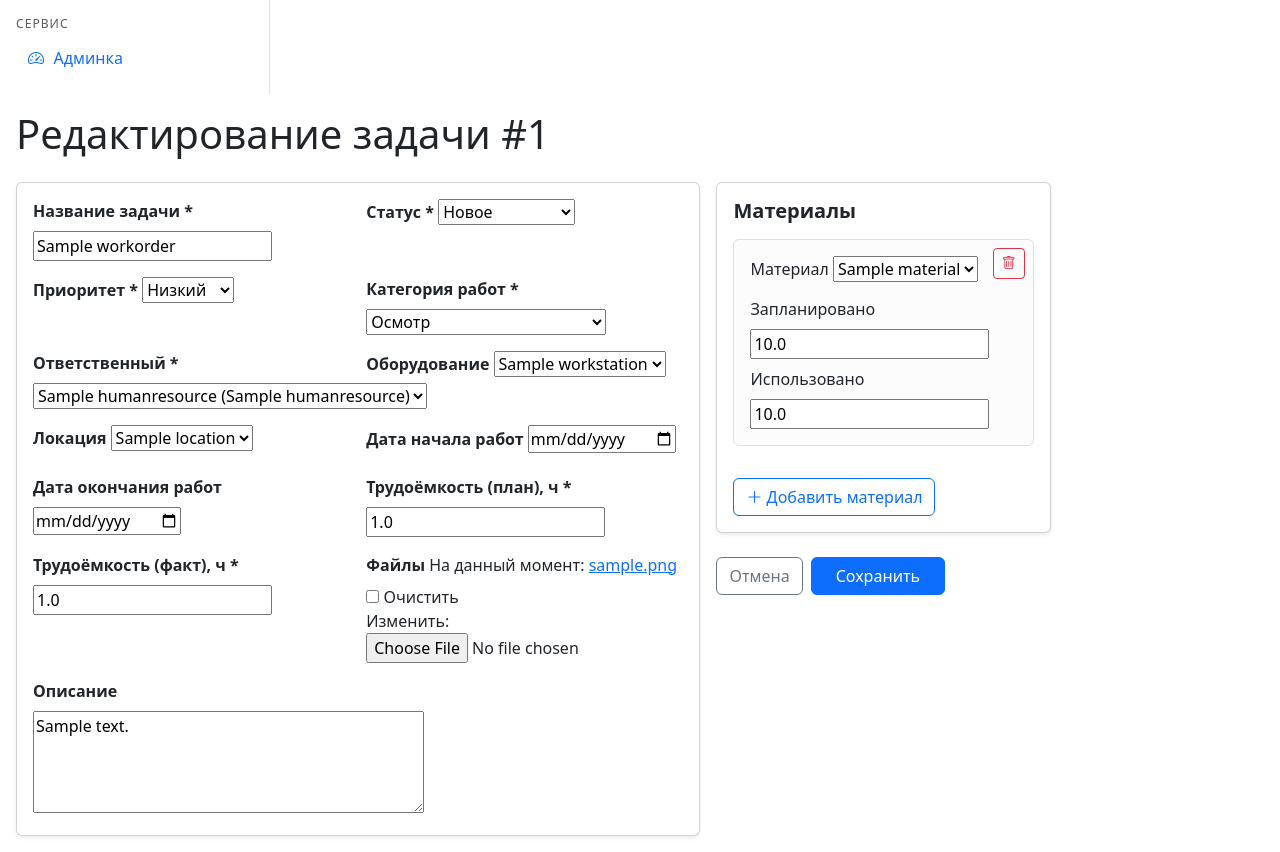
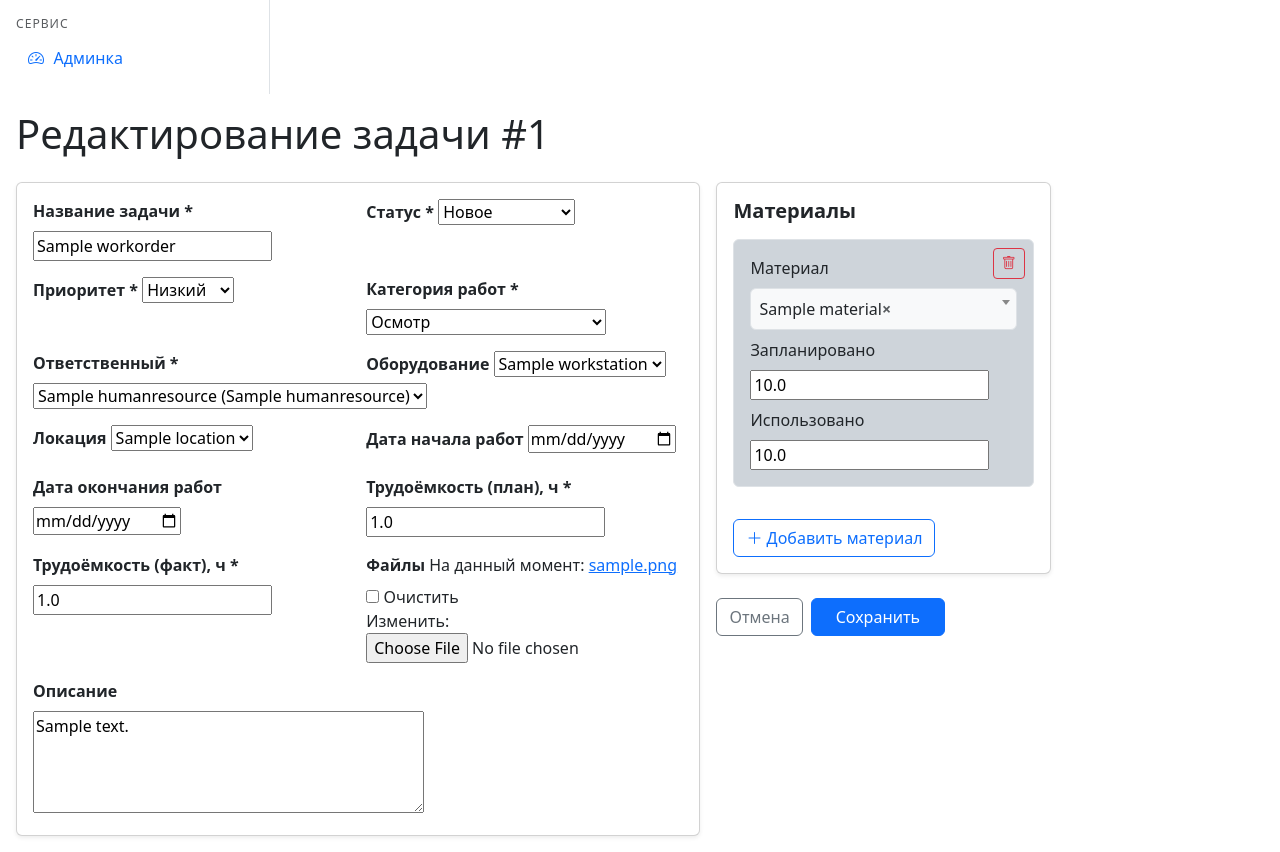
Before and after one commit to evergreen-96/toir, a Django app: page /maintenance/workorders/1/edit/ in a window 1280 px wide. Shown: the part 553-1405 px from the top of the page. Run offline with Django 5.2, Linux system fonts and the light colour scheme; tables that the repository leaves empty hold one stand-in row (values such as "Sample post"); parts of the project's set-up code (start-up, migrations or seed data) failed here and were passed over; some libraries are stand-ins or nearby versions.

Commit message:
added some styles for wo form

```diff
--- a/templates/maintenance/wo_form.html
+++ b/templates/maintenance/wo_form.html
@@ -9,23 +9,122 @@
 </h1>
 
 <style>
+/* =========================
+   FORM CONTROLS (общие)
+========================= */
+.form-control,
+.form-select {
+    background-color: var(--bs-tertiary-bg);
+    color: var(--bs-body-color);
+    border-color: var(--bs-border-color);
+}
+
+.form-control::placeholder {
+    color: var(--bs-secondary-color);
+}
+
+/* focus */
+.form-control:focus,
+.form-select:focus {
+    background-color: var(--bs-tertiary-bg);
+    color: var(--bs-body-color);
+    border-color: var(--bs-primary);
+    box-shadow: 0 0 0 .2rem rgba(var(--bs-primary-rgb), .25);
+}
+
+/* =========================
+   MATERIAL ROW
+========================= */
 .material-row {
     position: relative;
+    background-color: var(--bs-tertiary-bg);
 }
 
 .material-row.is-deleted {
-    opacity: 0.5;
-    background-color: #f1f3f5;
+    opacity: .55;
+    background-color: var(--bs-secondary-bg);
 }
 
-.material-row.is-deleted * {
-    text-decoration: line-through;
+/* дизейблим поля аккуратно */
+.material-row.is-deleted input,
+.material-row.is-deleted textarea,
+.material-row.is-deleted select {
     pointer-events: none;
 }
 
-.material-row.is-deleted .material-remove-btn {
-    pointer-events: auto;
-    opacity: 1;
+/* =========================
+   SELECT2 — SINGLE
+========================= */
+.select2-container--default .select2-selection--single {
+    background-color: var(--bs-tertiary-bg);
+    border: 1px solid var(--bs-border-color);
+    border-radius: .375rem;
+    height: calc(2.5rem + 2px);
+    display: flex;
+    align-items: center;
+}
+
+.select2-container--default .select2-selection__rendered {
+    color: var(--bs-body-color) !important;
+    padding-left: .75rem;
+    padding-right: 1.5rem;
+}
+
+.select2-container--default .select2-selection__arrow {
+    height: 100%;
+}
+
+.select2-container--default.select2-container--focus
+.select2-selection--single {
+    border-color: var(--bs-primary);
+    box-shadow: 0 0 0 .2rem rgba(var(--bs-primary-rgb), .25);
+}
+
+/* clear (×) */
+.select2-container--default .select2-selection__clear {
+    color: var(--bs-secondary-color);
+}
+.select2-container--default .select2-selection__clear:hover {
+    color: var(--bs-body-color);
+}
+
+/* =========================
+   SELECT2 — DROPDOWN
+========================= */
+.select2-container--default .select2-dropdown {
+    background-color: var(--bs-body-bg);
+    border: 1px solid var(--bs-border-color);
+    color: var(--bs-body-color);
+}
+
+.select2-container--default .select2-search--dropdown .select2-search__field {
+    background-color: var(--bs-tertiary-bg);
+    color: var(--bs-body-color);
+    border: 1px solid var(--bs-border-color);
+    border-radius: .375rem;
+}
+
+.select2-container--default
+.select2-search--dropdown .select2-search__field::placeholder {
+    color: var(--bs-secondary-color);
+}
+
+/* options */
+.select2-container--default .select2-results__option {
+    background-color: var(--bs-body-bg);
+    color: var(--bs-body-color);
+}
+
+.select2-container--default
+.select2-results__option--highlighted.select2-results__option--selectable {
+    background-color: var(--bs-primary-bg-subtle);
+    color: var(--bs-primary-text);
+}
+
+.select2-container--default
+.select2-results__option--selected {
+    background-color: var(--bs-secondary-bg);
+    color: var(--bs-body-color);
 }
 </style>
 
@@ -45,9 +144,6 @@
                                 {{ field.label }}{% if field.field.required %} *{% endif %}
                             </label>
                             {{ field }}
-                            {% if field.help_text %}
-                                <div class="form-text">{{ field.help_text }}</div>
-                            {% endif %}
                             {% for e in field.errors %}
                                 <div class="text-danger small">{{ e }}</div>
                             {% endfor %}
@@ -58,7 +154,7 @@
         </div>
     </div>
 
-    <!-- Правая колонка: материалы -->
+    <!-- Правая колонка -->
     <div class="col-12 col-lg-4">
         <div class="card shadow-sm">
             <div class="card-body">
@@ -68,32 +164,26 @@
 
                 <div id="materials-container">
                     {% for f in formset %}
-                        <div class="border rounded p-3 mb-3 material-row bg-light-subtle">
+                        <div class="border rounded p-3 mb-3 material-row bg-dark-subtle">
 
                             {% for hf in f.hidden_fields %}
                                 {{ hf }}
                             {% endfor %}
 
-                            <!-- кнопка удаления -->
                             <button
                                 type="button"
                                 class="btn btn-sm btn-outline-danger position-absolute top-0 end-0 m-2 material-remove-btn"
-                                title="Удалить материал"
-                            >
+                                title="Удалить материал">
                                 <i class="bi bi-trash"></i>
                             </button>
 
-                            <!-- скрытый DELETE -->
                             <div class="d-none">
                                 {{ f.DELETE }}
                             </div>
 
                             <div class="mb-2">
-                                <label class="form-label fw-medium">{{ f.material.label }}</label>
+                                <label class="form-label">{{ f.material.label }}</label>
                                 {{ f.material }}
-                                {% for e in f.material.errors %}
-                                    <div class="text-danger small">{{ e }}</div>
-                                {% endfor %}
                             </div>
 
                             <div class="row g-2">
@@ -106,17 +196,7 @@
                                     {{ f.qty_used }}
                                 </div>
                             </div>
-
-                            {% if f.non_field_errors %}
-                                <div class="text-danger small mt-2">
-                                    {% for error in f.non_field_errors %}
-                                        <div>{{ error }}</div>
-                                    {% endfor %}
-                                </div>
-                            {% endif %}
                         </div>
-                    {% empty %}
-                        <div class="text-muted small">Материалы не добавлены.</div>
                     {% endfor %}
                 </div>
 
@@ -124,9 +204,9 @@
                     <i class="bi bi-plus-lg"></i> Добавить материал
                 </button>
 
-                <!-- Шаблон новой строки -->
+                <!-- template -->
                 <template id="material-template">
-                    <div class="border rounded p-3 mb-3 material-row bg-light">
+                    <div class="border rounded p-3 mb-3 material-row bg-dark">
 
                         {% for hf in formset.empty_form.hidden_fields %}
                             {{ hf }}
@@ -134,8 +214,7 @@
 
                         <button
                             type="button"
-                            class="btn btn-sm btn-outline-danger position-absolute top-0 end-0 m-2 material-remove-btn"
-                        >
+                            class="btn btn-sm btn-outline-danger position-absolute top-0 end-0 m-2 material-remove-btn">
                             <i class="bi bi-trash"></i>
                         </button>
 
@@ -144,7 +223,7 @@
                         </div>
 
                         <div class="mb-2">
-                            <label class="form-label fw-medium">{{ formset.empty_form.material.label }}</label>
+                            <label class="form-label">{{ formset.empty_form.material.label }}</label>
                             {{ formset.empty_form.material }}
                         </div>
 
@@ -177,34 +256,50 @@
 <script>
 document.addEventListener("DOMContentLoaded", function () {
 
-    // === удаление / восстановление строки ===
+    if (typeof $ === "undefined" || typeof $.fn.select2 === "undefined") {
+        console.error("Select2 не загружен");
+        return;
+    }
+
+    function initMaterialSelect(context) {
+        $(context).find('select[name$="material"]').select2({
+            placeholder: "Выберите материал",
+            allowClear: true,
+            width: "100%"
+        });
+    }
+
+    // init existing
+    initMaterialSelect(document);
+
+    // delete / restore
     document.addEventListener("click", function (e) {
         const btn = e.target.closest(".material-remove-btn");
         if (!btn) return;
 
         const row = btn.closest(".material-row");
-        const deleteInput = row.querySelector('input[type="checkbox"][name$="-DELETE"]');
+        const del = row.querySelector('input[type="checkbox"][name$="-DELETE"]');
 
-        if (!deleteInput) return;
+        del.checked = !del.checked;
+        row.classList.toggle("is-deleted", del.checked);
 
-        deleteInput.checked = !deleteInput.checked;
-        row.classList.toggle("is-deleted", deleteInput.checked);
+        $(row).find("select").prop("disabled", del.checked).trigger("change.select2");
     });
 
-    // === добавление новой строки ===
+    // add new row
     const container = document.getElementById("materials-container");
-    const addButton = document.getElementById("add-material");
+    const addBtn = document.getElementById("add-material");
     const template = document.getElementById("material-template");
 
     const prefix = "{{ formset.prefix }}";
     const totalForms = document.querySelector(`input[name="${prefix}-TOTAL_FORMS"]`);
     let index = parseInt(totalForms.value, 10);
 
-    addButton.addEventListener("click", function () {
+    addBtn.addEventListener("click", function () {
         const clone = document.importNode(template.content, true);
 
         clone.querySelectorAll("[name],[id],[for]").forEach(el => {
-            ["name", "id", "for"].forEach(attr => {
+            ["name","id","for"].forEach(attr => {
                 if (el.hasAttribute(attr)) {
                     el.setAttribute(
                         attr,
@@ -215,6 +310,8 @@ document.addEventListener("DOMContentLoaded", function () {
         });
 
         container.appendChild(clone);
+        initMaterialSelect(container.lastElementChild);
+
         totalForms.value = index + 1;
         index += 1;
     });
```
Also changed, not shown: 1 other file.
